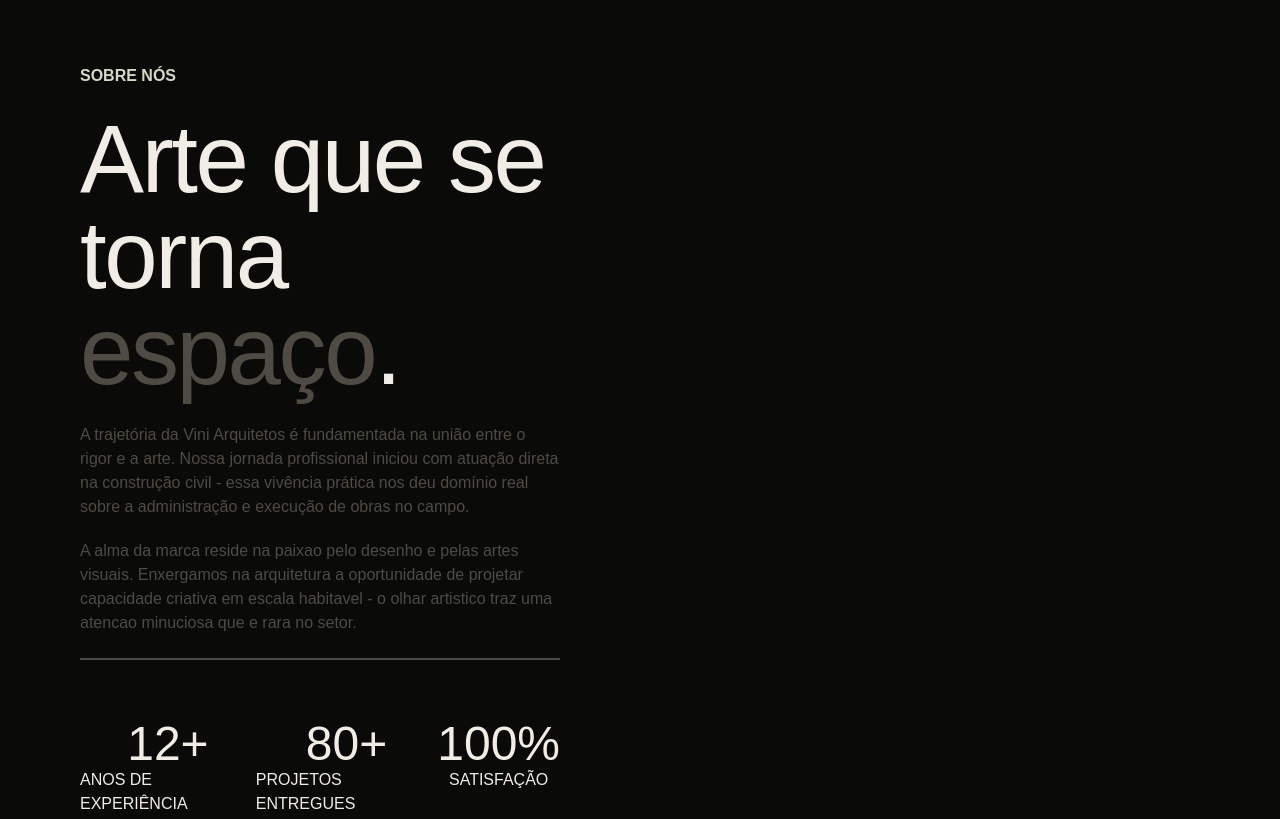
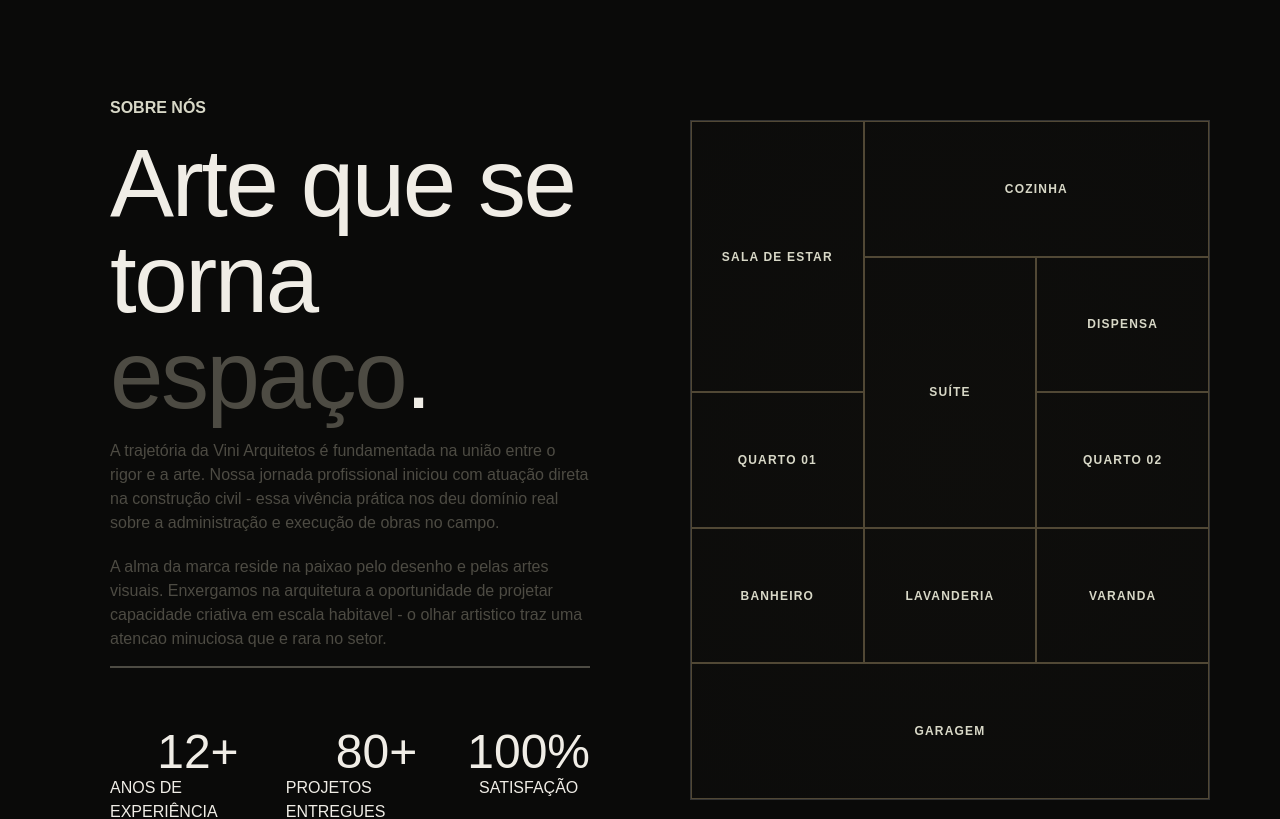
Before and after one commit to leonardobarbosas/vini-arquiteto, a Next.js app: page / in a window 1280 px wide. Shown: the part 760-1579 px from the top of the page. Built offline with nearby package versions, Linux system fonts and the light colour scheme; a web font is replaced by a local one.

Commit message:
finalizando pilarspage

```diff
--- a/src/app/globals.css
+++ b/src/app/globals.css
@@ -16,4 +16,7 @@ header {
   position: sticky;
   top: 0;
   z-index: 1000;
+  background: #0a0a0989;
+  backdrop-filter: blur(10px);
+  -webkit-backdrop-filter: blur(10px);
 }
--- a/src/components/AboutPage/AboutPage.tsx
+++ b/src/components/AboutPage/AboutPage.tsx
@@ -2,7 +2,10 @@
 
 export default function AboutPage() {
   return (
-    <section className="h-screen flex pl-20" id="sobre-section">
+    <section
+      className="h-screen flex pl-20 justify-around pt-10"
+      id="sobre-section"
+    >
       <div className="flex flex-col w-[40%] h-full  justify-evenly">
         <h3 className="text-[#D8D8C7] font-semibold">SOBRE NÓS</h3>
         <h1 className="text-8xl tracking-tight leading-none">
@@ -37,7 +40,68 @@ export default function AboutPage() {
           </div>
         </div>
       </div>
-      <div className="w-1/2 "></div>
+      <div className="w-1/2 h-full p-10">
+        <div
+          className="grid h-full border border-[#333] text-[#D8D8C7] text-xs font-semibold tracking-widest"
+          style={{
+            gridTemplateColumns: "repeat(3, 1fr)",
+            gridTemplateRows: "repeat(5, 1fr)",
+            background: "radial-gradient(circle, #51483510, #1A191620)",
+          }}
+        >
+          <div
+            className="border border-[#514835] flex items-center justify-center text-[#D8D8C7] hover:bg-[#74684f] transition-colors duration-300 cursor-pointer"
+            style={{ gridRow: "1 / 3" }}
+          >
+            SALA DE ESTAR
+          </div>
+
+          <div
+            className="border border-[#514835] flex items-center justify-center text-[#D8D8C7] hover:bg-[#74684f] transition-colors duration-300"
+            style={{ gridColumn: "2 / 4" }}
+          >
+            COZINHA
+          </div>
+
+          <div className="border border-[#514835] flex items-center justify-center text-[#D8D8C7] hover:bg-[#74684f] transition-colors duration-300">
+            DISPENSA
+          </div>
+
+          <div
+            className="border border-[#514835] flex items-center justify-center text-[#D8D8C7] hover:bg-[#74684f] transition-colors duration-300"
+            style={{ gridRow: "2 / 4" }}
+          >
+            SUÍTE
+          </div>
+
+          <div className="border border-[#514835] flex items-center justify-center text-[#D8D8C7] hover:bg-[#74684f] transition-colors duration-300">
+            QUARTO 01
+          </div>
+
+          <div className="border border-[#514835] flex items-center justify-center text-[#D8D8C7] hover:bg-[#74684f] transition-colors duration-300">
+            QUARTO 02
+          </div>
+
+          <div className="border border-[#514835] flex items-center justify-center text-[#D8D8C7] hover:bg-[#74684f] transition-colors duration-300">
+            BANHEIRO
+          </div>
+
+          <div className="border border-[#514835] flex items-center justify-center text-[#D8D8C7] hover:bg-[#74684f] transition-colors duration-300">
+            LAVANDERIA
+          </div>
+
+          <div className="border border-[#514835] flex items-center justify-center text-[#D8D8C7] hover:bg-[#74684f] transition-colors duration-300">
+            VARANDA
+          </div>
+
+          <div
+            className="border border-[#514835] flex items-center justify-center text-[#D8D8C7] hover:bg-[#74684f] transition-colors duration-300"
+            style={{ gridColumn: "1 / 4" }}
+          >
+            GARAGEM
+          </div>
+        </div>
+      </div>
     </section>
   );
 }
--- a/src/components/PilarsPage/PilarsPage.tsx
+++ b/src/components/PilarsPage/PilarsPage.tsx
@@ -1,9 +1,53 @@
 "use client";
 
 export default function PilarsPage() {
+  const items = [
+    {
+      title: "Expressão da Arte Autoral",
+      description:
+        "Cada projeto é encarado como uma peça única de galeria. Fugimos de fórmulas prontas para entregar arquitetura com alma própria.",
+    },
+    {
+      title: "Rigor da Técnica Executiva",
+      description:
+        "Nossa autoridade vem do chão de obra. Projetamos com a confiança de quem já administrou processos reais e complexos..",
+    },
+    {
+      title: "Exclusividade do Alto Padrão",
+      description:
+        "Tratamos cada cliente como a figura central de uma narrativa particular. O luxo e o respeito absoluto pelos desejos individuais.",
+    },
+    {
+      title: "Transparência na Gestão",
+      description:
+        "Acreditamos que boa arquitetura exige uma relação baseada na verdade. Não há espaço para omissões em prazos ou orçamentos.",
+    },
+  ];
+
   return (
-    <section className="h-screen bg-[#F0EBE0]">
-      <p>teste</p>
+    <section className="h-screen pt-10 flex pl-20 pr-20 w-full flex-col gap-25 bg-[#F0EBE0]">
+      <div>
+        <h3 className="text-black font-semibold">O QUE FAZEMOS</h3>
+        <h1 className="text-black text-8xl w-1/4 pt-10">Nossos serviços.</h1>
+      </div>
+
+      <div className="grid grid-cols-1 md:grid-cols-4 w-full bg-black gap-px border-t-[1] border-black">
+        {items.map((item, index) => {
+          return (
+            <div
+              key={index}
+              className="flex flex-col gap-5 bg-[#F0EBE0] p-10 transition hover:bg-[#d1cfc6] group"
+            >
+              <div className="flex flex-col gap-2">
+                <h2 className="text-3xl text-black font-semibold">
+                  {item.title}
+                </h2>
+                <p className="text-[#7C7C7C]">{item.description}</p>
+              </div>
+            </div>
+          );
+        })}
+      </div>
     </section>
   );
 }
```
Also changed, not shown: src/components/Header/Header.tsx (+13 -0 lines).
